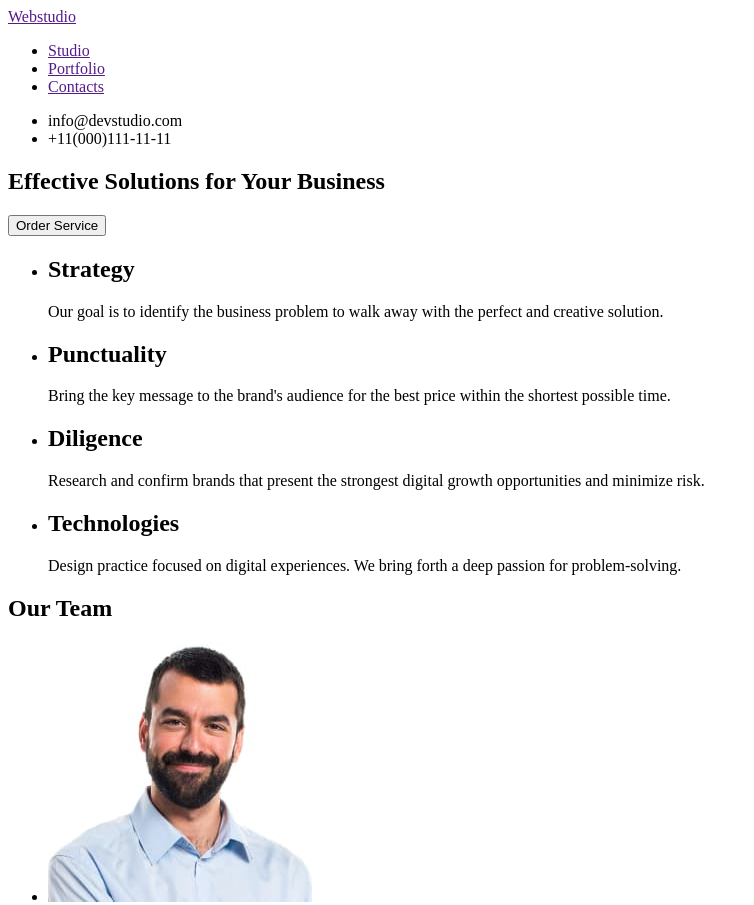
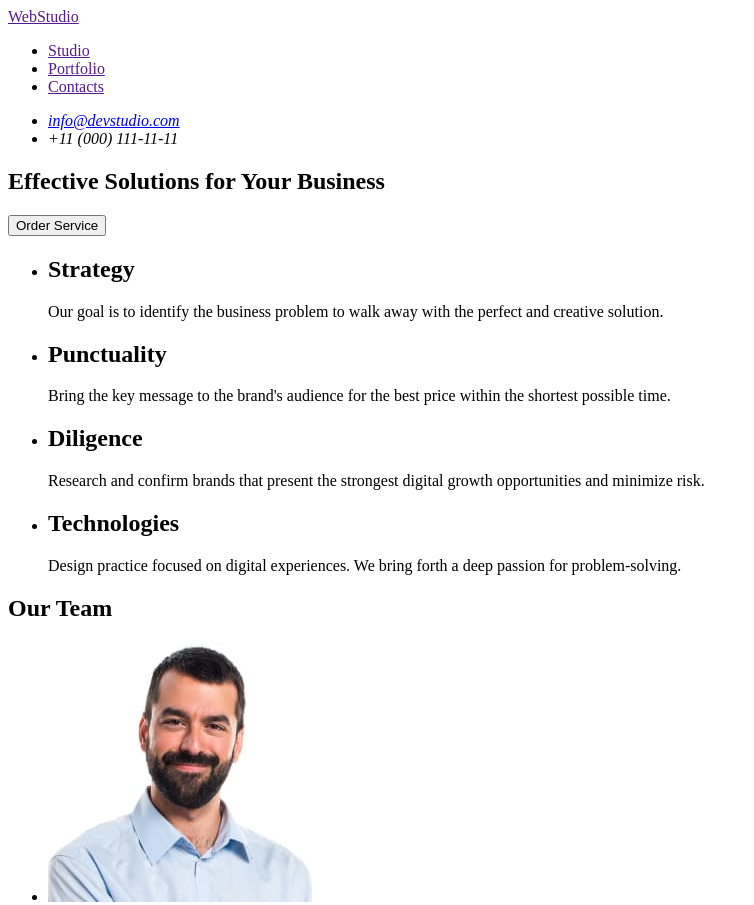
Before and after one commit to PansBolok/goit-markup-hw-01, a plain HTML site: page index.html in a window 1280 px wide. Shown: the top 905 px of the page, without its empty margins (0-754 px from the left). Drawn offline with Linux system fonts and the light colour scheme.

Commit message:
Update 2

```diff
--- a/index.html
+++ b/index.html
@@ -7,18 +7,20 @@
 </head>
 <body>
     <header>
-       <a href="">Webstudio</a>
        <nav>
+        </nav><a href="">WebStudio</a>
         <ul>
             <li><a href="">Studio</a></li>
             <li><a href="">Portfolio</a></li>
             <li><a href="">Contacts</a></li>
         </ul>
        </nav>
-       <ul>
-        <li>info@devstudio.com</li>
-        <li>+11(000)111-11-11</li>
-       </ul>
+       <address>
+            <ul>
+                <li><a href=”mailto:info@devstudio.com”>info@devstudio.com</a></li>
+                <li><a>+11 (000) 111-11-11</a></li>
+            </ul>
+        </address>
     </header>
     <main>
         <section>
@@ -74,7 +76,7 @@
         </section>
     </main>
     <footer>
-        <a href="">Webstudio</a>
+        <a href="">WebStudio</a>
         <p>Increase the flow of customers and sales for your business with digital marketing & growth solutions.</p>
     </footer>
 </body>
```
